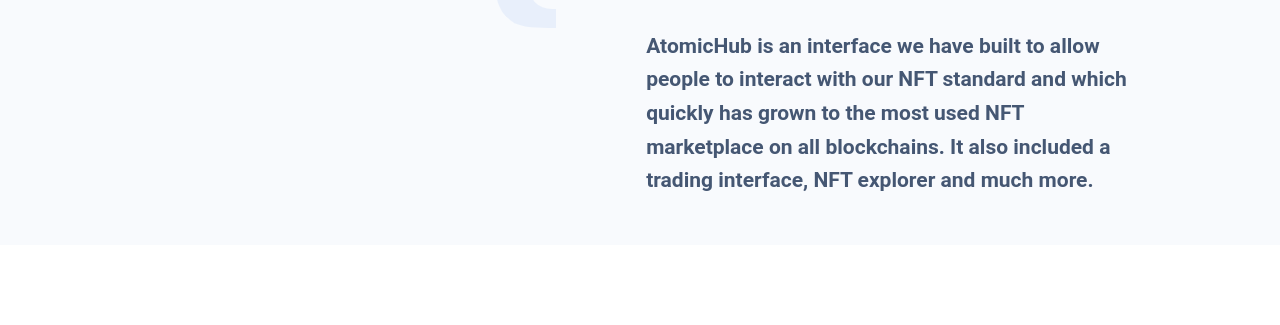
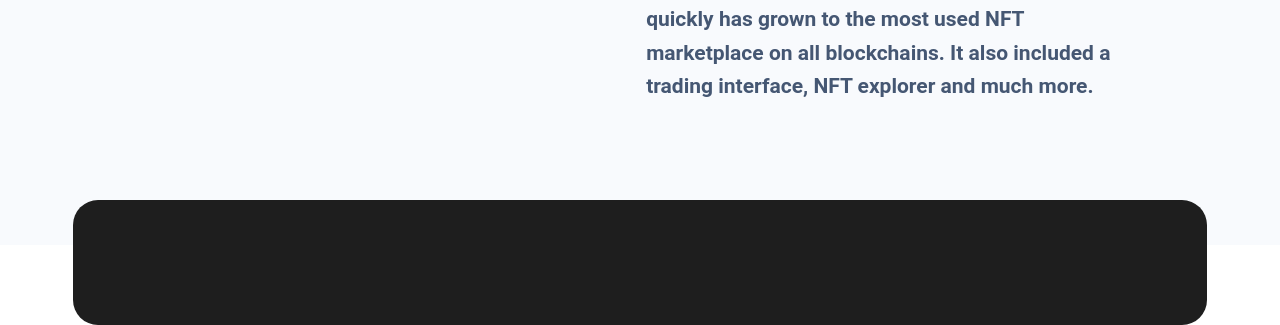
Before and after one commit to aayushi221/pinkgg, a plain HTML site: page index.html in a window 1280 px wide. Shown: the part 3883-4208 px from the top of the page. Before the commit the page ends 4128 px from the top, so only its background shows below. Drawn offline with nearby package versions, Linux system fonts and the light colour scheme.

Commit message:
team members card

```diff
--- a/index.html
+++ b/index.html
@@ -235,6 +235,24 @@
                     interface, NFT explorer and much more.</p> <br>
             </div>
         </div>
+
+        <!-- TEAM MEMBERS CARD  -->
+
+
+        <div class="team-member-card">
+            <div class="members">
+
+            </div>
+            <div class="members">
+
+            </div>
+            <div class="members">
+
+            </div>
+            <div class="members">
+
+            </div>
+        </div>
     </section>
 
 
--- a/style.css
+++ b/style.css
@@ -607,6 +607,10 @@
     font-size: larger;
     padding-left: 5%;
   }
+
+  /* 1 CARD AND IMAGE + DECK OF CARDS  */
+
+
  .two {
    margin-top: 20%;
  }
@@ -705,6 +709,8 @@
     font-weight: bold;
   }
 
+  /* CARDS SECTION */
+
   .three {
     margin-top: -10%;
   }
@@ -738,6 +744,9 @@
   align-items: flex-end;
 }
 
+
+/* ABOUT PINK SECTION  */
+
 .four {
   background-color: #f8fafd;
 }
@@ -767,3 +776,19 @@
   margin-left: 5%;
   text-align: left;
 }
+
+/* TEAM MEMBERS CARD  */
+
+.team-member-card {
+  display: flex;
+  justify-content: center;
+  align-self: center;
+  border-radius: 25px;
+  background: #1e1e1e;
+  padding: 65px 35px 60px 110px;
+  width: 90%;
+  height: 100vh;
+  align-items: center;
+  flex:wrap;
+  margin-top: 5%;
+}
```
